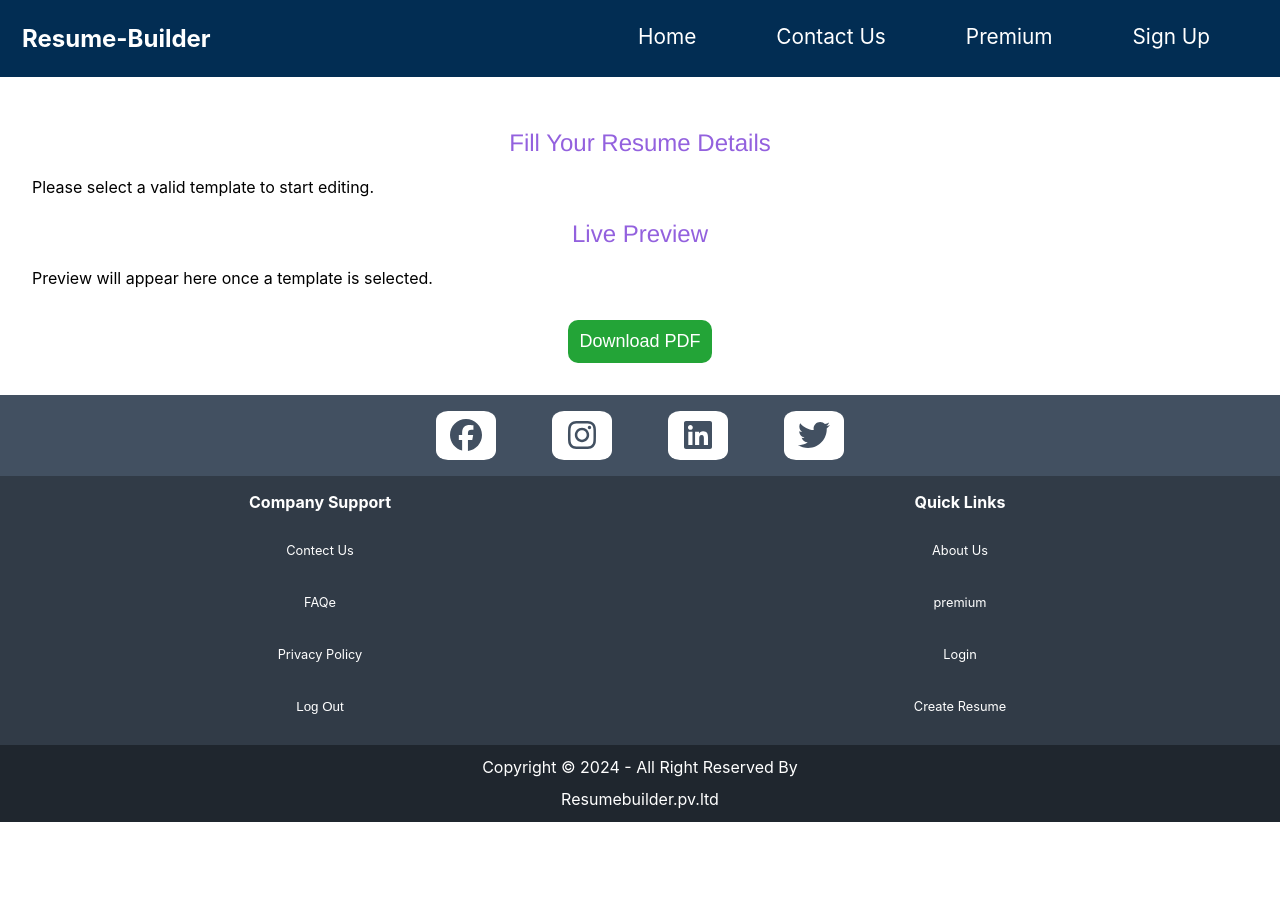
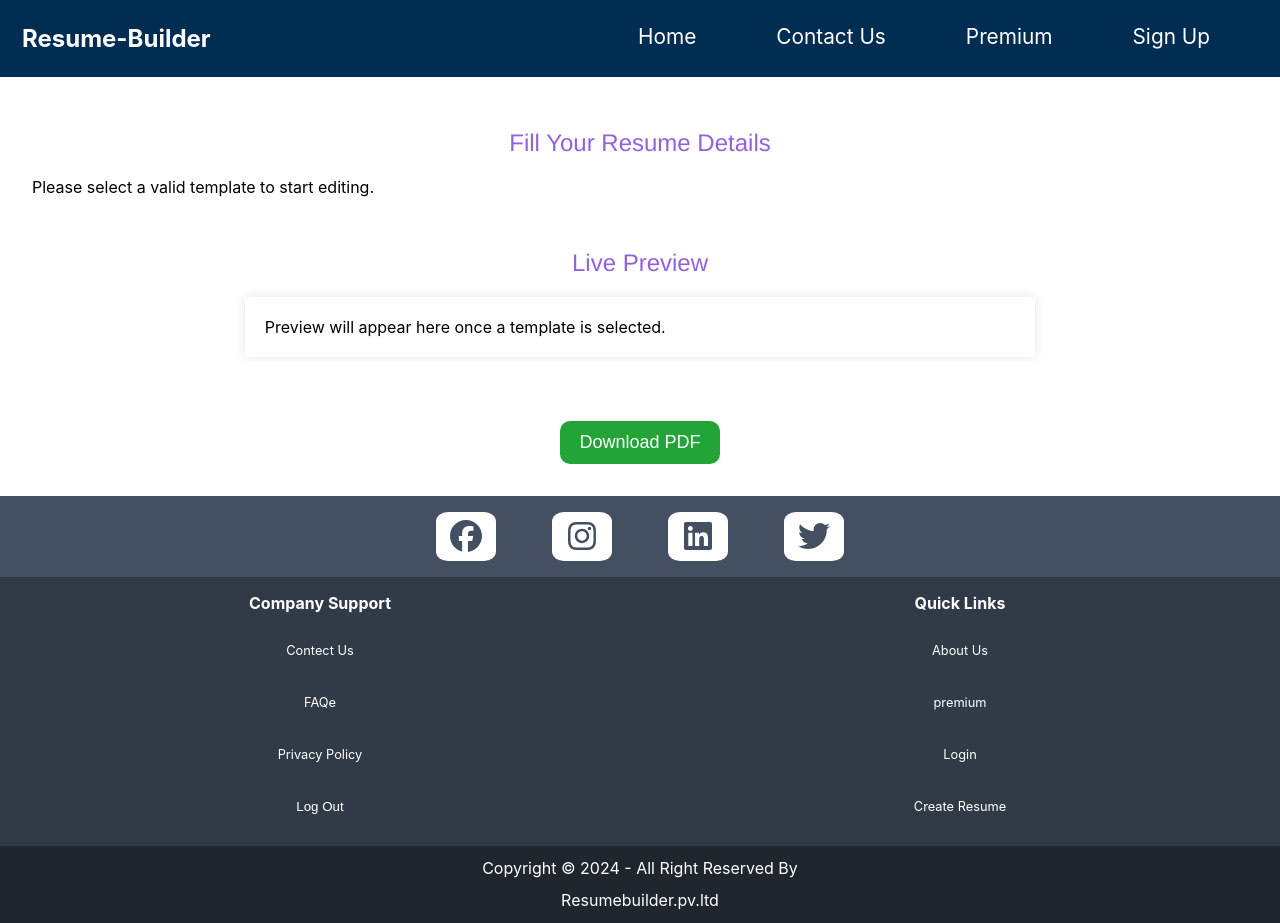
Before and after one commit to soumyadeep9800/React-Resume-Builder, a React (Create React App) app in the folder clients/: page /editor/1 in a window 1280 px wide. Before the commit the page ends 822 px from the top, so only its background shows below. Built offline with nearby package versions, Linux system fonts and the light colour scheme.

Commit message:
try to fix pdf generator

```diff
--- a/clients/package.json
+++ b/clients/package.json
@@ -11,6 +11,7 @@
     "@react-pdf/renderer": "^4.3.0",
     "cra-template": "1.2.0",
     "html2canvas": "^1.4.1",
+    "html2pdf.js": "^0.10.3",
     "jspdf": "^3.0.1",
     "jwt-decode": "^4.0.0",
     "react": "^19.0.0",
--- a/clients/src/css/Template1.css
+++ b/clients/src/css/Template1.css
@@ -1,18 +1,16 @@
 .resume-template {
-  max-width: 650px;
-  margin: 20px auto;
-  padding: 20px;
+  padding: 15px;
   font-family: 'Helvetica Neue', Helvetica, Arial, sans-serif;
   color: #000;
   background-color: #fff;
   line-height: 1.3;
   border: 1px solid #ccc;
 }
-.headerxyz {
+/* .headerxyz {
   display: flex;
   flex-direction: column;
   gap: 2px;
-}
+} */
 .headerxyz h1 {
   font-size: 1.8rem;
   font-weight: 600;
@@ -20,14 +18,14 @@
 }
 .contact {
   display: flex;
-  flex-direction: column;
+  /* flex-direction: column; */
   font-size: 0.8rem;
   color: #333;
   gap: 1px;
 }
-.contact svg {
+/* .contact svg {
   margin-right: 4px;
-}
+} */
 .divider {
   margin: 16px 0;
   border: none;
--- a/clients/src/css/TemplateEditor.css
+++ b/clients/src/css/TemplateEditor.css
@@ -1,60 +1,81 @@
-.template-editor-container{
+.template-editor-container {
     display: flex;
     justify-content: center;
     align-items: center;
     padding: 2rem;
     flex-wrap: wrap;
-    gap: 3.5rem;
+    gap: 2rem;
+    max-width: 1300px;
+    margin: 0 auto;
 }
-.form-sectionxyzxyz{
-    width: 45%;
+
+.form-sectionxyzxyz {
+    width: 48%;
 }
-.preview-sectionxyzxyz{
-    width: 45%;
+.preview-sectionxyzxyz {
+    width: 48%;
 }
-/* .resume-container {
+
+.resume-container {
     background: white;
     color: black;
-    width: 794px;
-    min-height: 1123px;
+    width: 700px;
+    min-height: auto;
+    padding: 20px;
+    box-shadow: 0 0 10px rgba(0,0,0,0.1);
+    overflow: hidden;
     margin: 0 auto;
-} */
-.editor_h2{
+    box-sizing: border-box;
+}
+
+.pdf-centered {
+    display: flex;
+    flex-direction: column;
+    justify-content: center;
+}
+
+.editor_h2 {
     color: rgb(147, 97, 222);
     text-align: center;
     font-family: 'Franklin Gothic Medium', 'Arial Narrow', Arial, sans-serif;
     font-weight: 300;
 }
-.pdf_button_parent{
+
+.pdf_button_parent {
     display: flex;
     justify-content: center;
     align-items: center;
+    margin-top: 2rem;
 }
-.pdf_button{
-    margin-bottom: 1.5rem;
+
+.pdf_button {
     background-color: rgb(35, 164, 55);
-    color: rgb(255, 255, 255);
+    color: white;
     font-size: large;
-    font-weight:400;
+    font-weight: 400;
     border: none;
     border-radius: 10px;
-    padding: 0.7rem;
+    padding: 0.7rem 1.2rem;
+    cursor: pointer;
+    margin-bottom: 2rem;
 }
-.pdf_button:hover{
+
+.pdf_button:hover {
     background-color: rgb(45, 124, 71);
 }
+
 @media (max-width: 1300px) {
-    .pdf_button{
-        margin-bottom: 2rem;
+    .template-editor-container {
+        flex-direction: column;
+        gap: 2rem;
     }
-    .template-editor-container{
-        gap: 0.2rem;
-        flex-direction: column;
-    }
-    .form-sectionxyzxyz{
+
+    .form-sectionxyzxyz,
+    .preview-sectionxyzxyz {
         width: 100%;
     }
-    .preview-sectionxyzxyz{
-        width: 100%;
+
+    .resume-container {
+        width: 65%;
     }
 }
--- a/clients/src/css/TemplateInputs.css
+++ b/clients/src/css/TemplateInputs.css
@@ -1,5 +1,5 @@
 .input_edit123 {
-  width: 95%;
+  width: 90%;
   padding: 14px 18px;
   margin: 12px 0;
   border: 1px solid #cbd5e0;
--- a/clients/src/pages/TemplateEditor.js
+++ b/clients/src/pages/TemplateEditor.js
@@ -1,7 +1,9 @@
 import React, { useState, useRef } from 'react';
+import { toast } from "react-toastify";
 import { useParams } from 'react-router-dom';
 import jsPDF from 'jspdf';
 import html2canvas from 'html2canvas';
+import html2pdf from 'html2pdf.js';
 
 import Template1 from '../template/template1';
 import Template2 from '../template/template2';
@@ -16,6 +18,7 @@ import Template4Inputs from '../editor/TemplateInputs4';
 import Template5Inputs from '../editor/TemplateInputs5';
 
 export default function TemplateEditor() {
+  const [forExport, setForExport] = useState(false);
   const { templateId } = useParams();
   const [isGenerating, setIsGenerating] = useState(false);
   const [formData, setFormData] = useState({
@@ -34,84 +37,49 @@ export default function TemplateEditor() {
 
   const pdfRef = useRef();
 
-  const generatePDF = async () => {
-  setIsGenerating(true);
 
+
+const generatePDF = async () => {
   const element = pdfRef.current;
-  const canvas = await html2canvas(element, { scale: 2, useCORS: true });
-  const imgData = canvas.toDataURL('image/png');
+  if (!element) return;
 
-  const pdf = new jsPDF('p', 'mm', 'a4');
-  const pdfWidth = pdf.internal.pageSize.getWidth();
-  const pdfHeight = pdf.internal.pageSize.getHeight();
+  setForExport(true); // Apply export-related styling
+  await new Promise(resolve => setTimeout(resolve, 100)); // Wait for DOM updates
 
-  const imgWidth = canvas.width;
-  const imgHeight = canvas.height;
-  const ratio = pdfWidth / imgWidth;
-  const pageHeightInCanvas = pdfHeight / ratio;
+  // Reset height to auto so content can expand naturally
+  element.style.height = 'auto';
 
-  let renderedHeight = 0;
+  // Measure content height
+  const contentHeight = element.scrollHeight;
+  const A4HeightPx = 1123; // A4 height approx at 96dpi
 
-  while (renderedHeight < imgHeight) {
-    const canvasPage = document.createElement('canvas');
-    canvasPage.width = imgWidth;
-    canvasPage.height = Math.min(pageHeightInCanvas, imgHeight - renderedHeight);
-
-    const ctx = canvasPage.getContext('2d');
-    ctx.drawImage(
-      canvas,
-      0,
-      renderedHeight,
-      imgWidth,
-      canvasPage.height,
-      0,
-      0,
-      imgWidth,
-      canvasPage.height
-    );
-
-    const pageData = canvasPage.toDataURL('image/png');
-    if (renderedHeight > 0) pdf.addPage();
-    pdf.addImage(pageData, 'PNG', 0, 0, pdfWidth, (canvasPage.height * pdfWidth) / imgWidth);
-
-    renderedHeight += canvasPage.height;
+  // Center content vertically if it fits in one page
+  if (contentHeight < A4HeightPx) {
+    element.classList.add('pdf-centered'); // Add centering class
   }
 
-  pdf.save(`${formData.name || 'resume'}.pdf`);
+  const opt = {
+    margin: 0,
+    filename: 'resume.pdf',
+    image: { type: 'jpeg', quality: 0.98 },
+    html2canvas: { scale: 2, useCORS: true },
+    jsPDF: { unit: 'mm', format: 'a4', orientation: 'portrait' },
+    pagebreak: { mode: ['avoid-all', 'css', 'legacy'] },
+  };
+
+  setIsGenerating(true);
+  await html2pdf().set(opt).from(element).save();
   setIsGenerating(false);
+
+  // Cleanup styles after PDF is generated
+  element.style.height = '';
+  element.classList.remove('pdf-centered');
+  setForExport(false);
+
+  toast.success("PDF generated and downloaded!");
+  window.scrollTo({ top: 0, behavior: 'smooth' });
 };
 
-//   const generatePDF = async () => {
-//   setIsGenerating(true);
-//   const element = pdfRef.current;
-//   const canvas = await html2canvas(element, { scale: 2 });
-//   const imgData = canvas.toDataURL('image/png');
-//   const pdf = new jsPDF('p', 'mm', 'a4');
-//   const pdfWidth = pdf.internal.pageSize.getWidth();
-//   const pdfHeight = pdf.internal.pageSize.getHeight();
-//   // height in pixels corresponding to one pdf page height (maintain aspect ratio)
-//   const pageHeightPx = (canvas.width * pdfHeight) / pdfWidth;
-//   let heightLeft = canvas.height;
-//   let position = 0;
-
-//   while (heightLeft > 0) {
-//     pdf.addImage(
-//       imgData,
-//       'PNG',
-//       0,
-//       position ? -position : 0,
-//       pdfWidth,
-//       (canvas.height * pdfWidth) / canvas.width
-//     );
-//     heightLeft -= pageHeightPx;
-//     position += pageHeightPx;
-//     if (heightLeft > 0) {
-//       pdf.addPage();
-//     }
-//   }
-//   pdf.save(`${formData.name || 'resume'}.pdf`);
-//   setIsGenerating(false);
-// };
 
   const renderInputs = () => {
     switch (templateId) {
@@ -157,9 +125,9 @@ export default function TemplateEditor() {
 
       <div className="preview-sectionxyzxyz">
         <h2 className="editor_h2">Live Preview</h2>
-        <div ref={pdfRef} className="resume-container">  {/* 👈 Wrap the rendered template */}
-          {renderTemplate()}
-        </div>
+      <div ref={pdfRef} className={`resume-container ${forExport ? 'pdf-fixed' : ''}`}>
+        {renderTemplate()}
+      </div>
       </div>
   </div>
 
```
Also changed, not shown: 1 other file (tests, documents, lock files or other folders).
